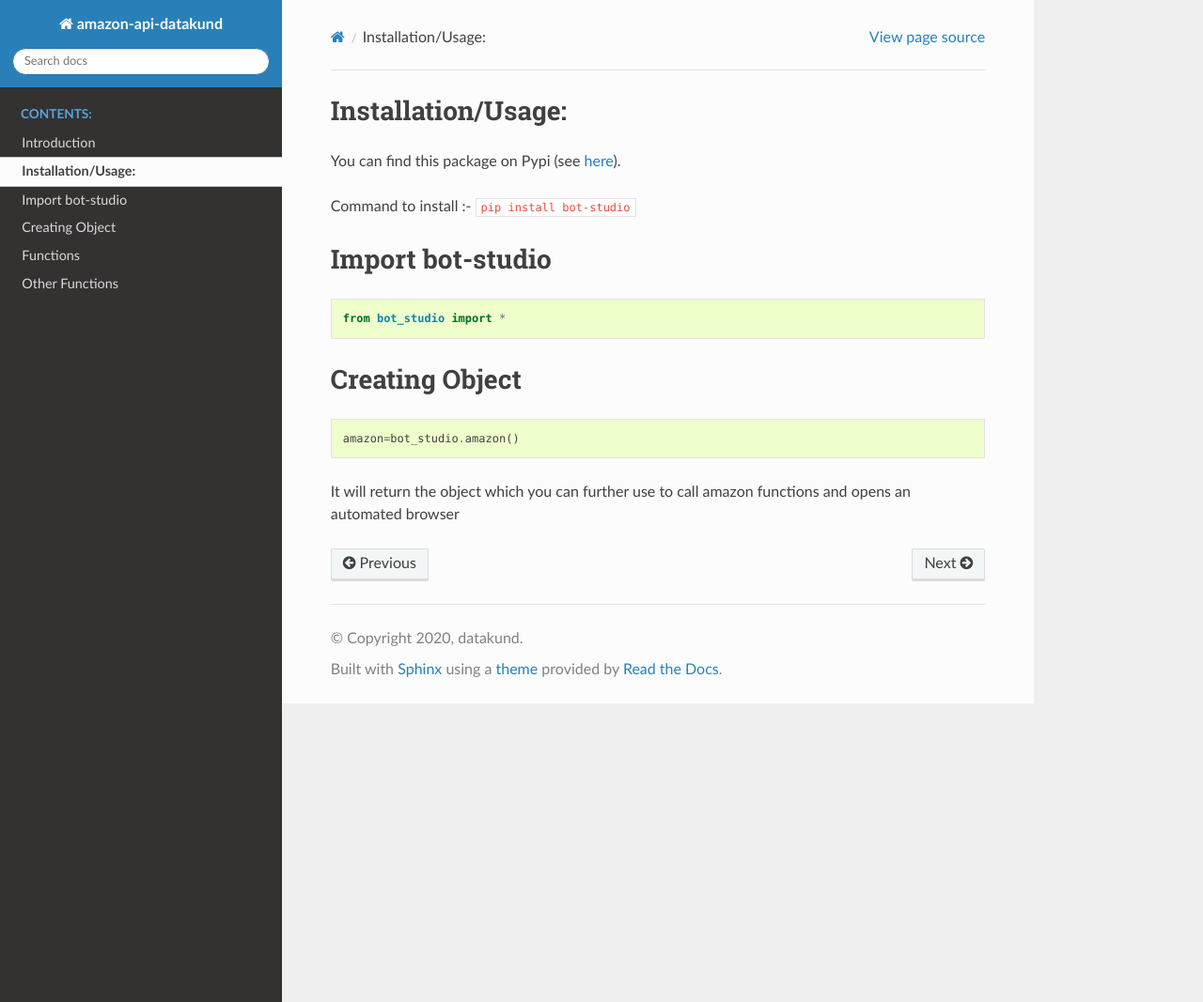
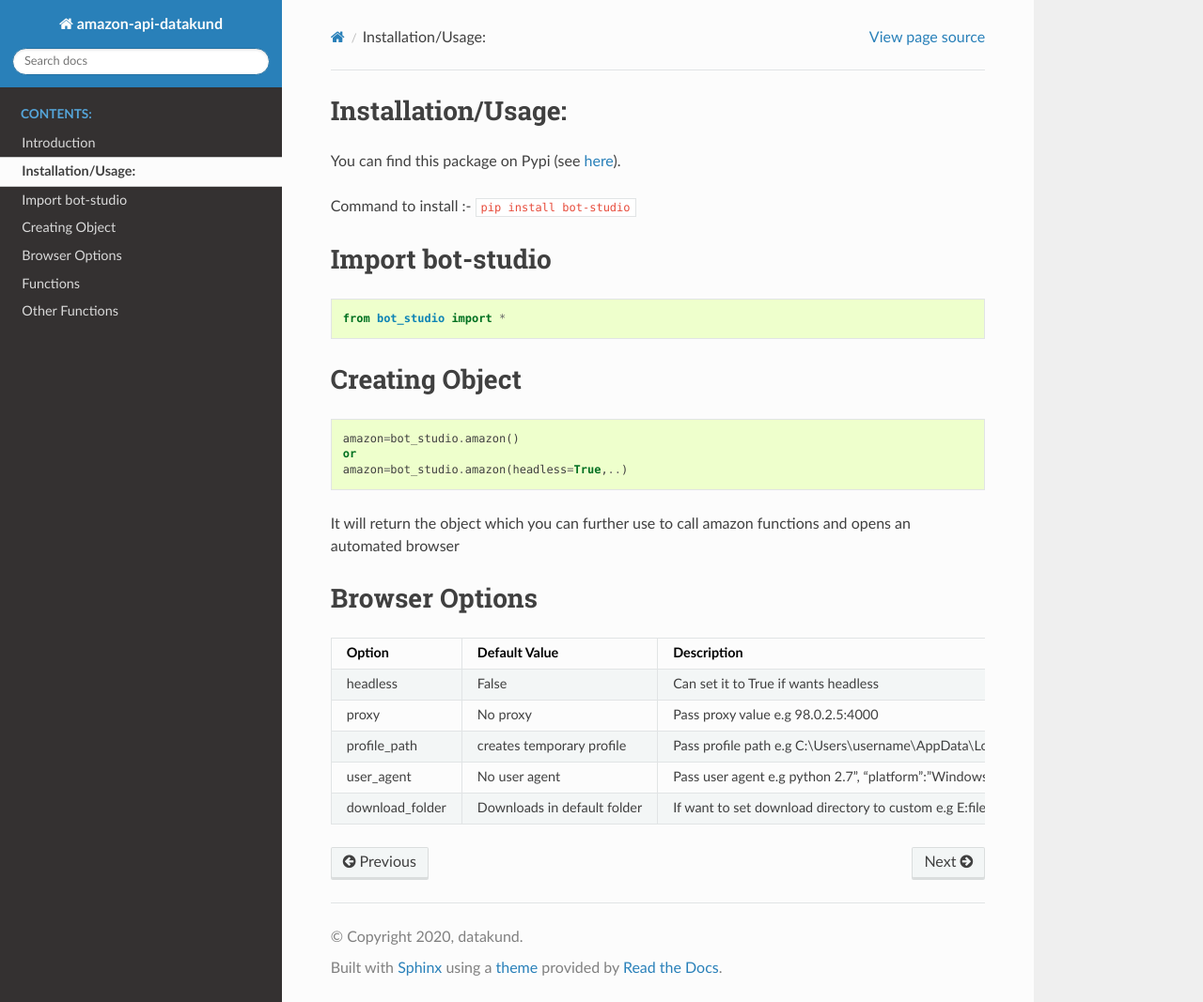
Before and after one commit to datakund/amazon-api-datakund, a Sphinx documentation site: the page built from Docs/source/installation.rst, in a window 1280 px wide and 1067 px high. Shown: the whole window at 94% size. Built offline with Sphinx 7.4.7 and the Read the Docs theme 2.0.0, drawn with Linux system fonts in a browser that asks for light colours.

Commit message:
Update installation.rst

```diff
--- a/Docs/source/installation.rst
+++ b/Docs/source/installation.rst
@@ -15,5 +15,33 @@
 .. code-block:: python
 
 	amazon=bot_studio.amazon()
+	or
+	amazon=bot_studio.amazon(headless=True,..)
 
 It will return the object which you can further use to call amazon functions and opens an automated browser
+
+Browser Options
+*****************
+
+.. list-table::
+   :widths: 25 25 50
+   :header-rows: 1
+
+   * - Option
+     - Default Value
+     - Description
+   * - headless
+     - False
+     - Can set it to True if wants headless
+   * - proxy
+     - No proxy
+     - Pass proxy value e.g 98.0.2.5:4000
+   * - profile_path
+     - creates temporary profile
+     - Pass profile path e.g C:\\Users\\username\\AppData\\Local\\Google\\Chrome\\User Data\\
+   * - user_agent
+     - No user agent
+     - Pass user agent e.g python 2.7", "platform":"Windows
+   * - download_folder
+     - Downloads in default folder
+     - If want to set download directory to custom e.g E:files\\
```
